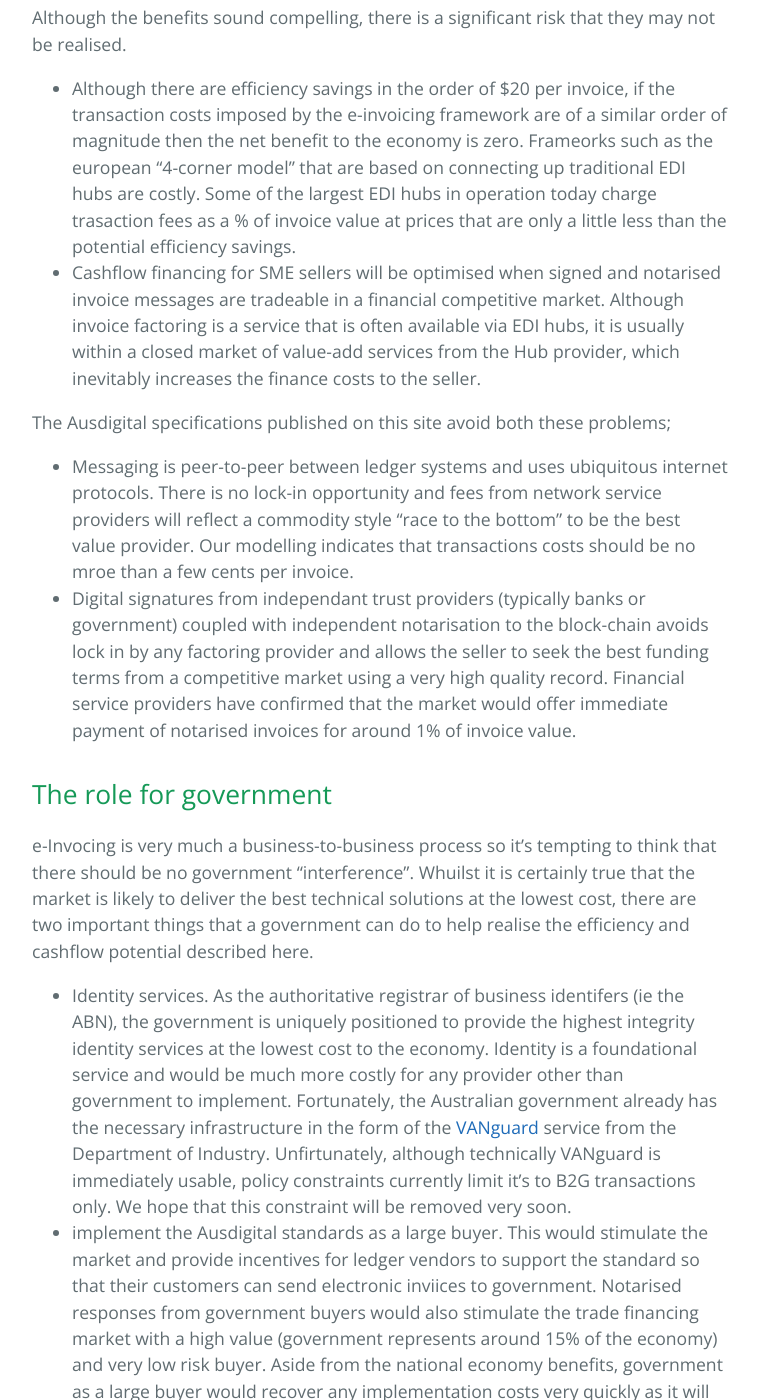
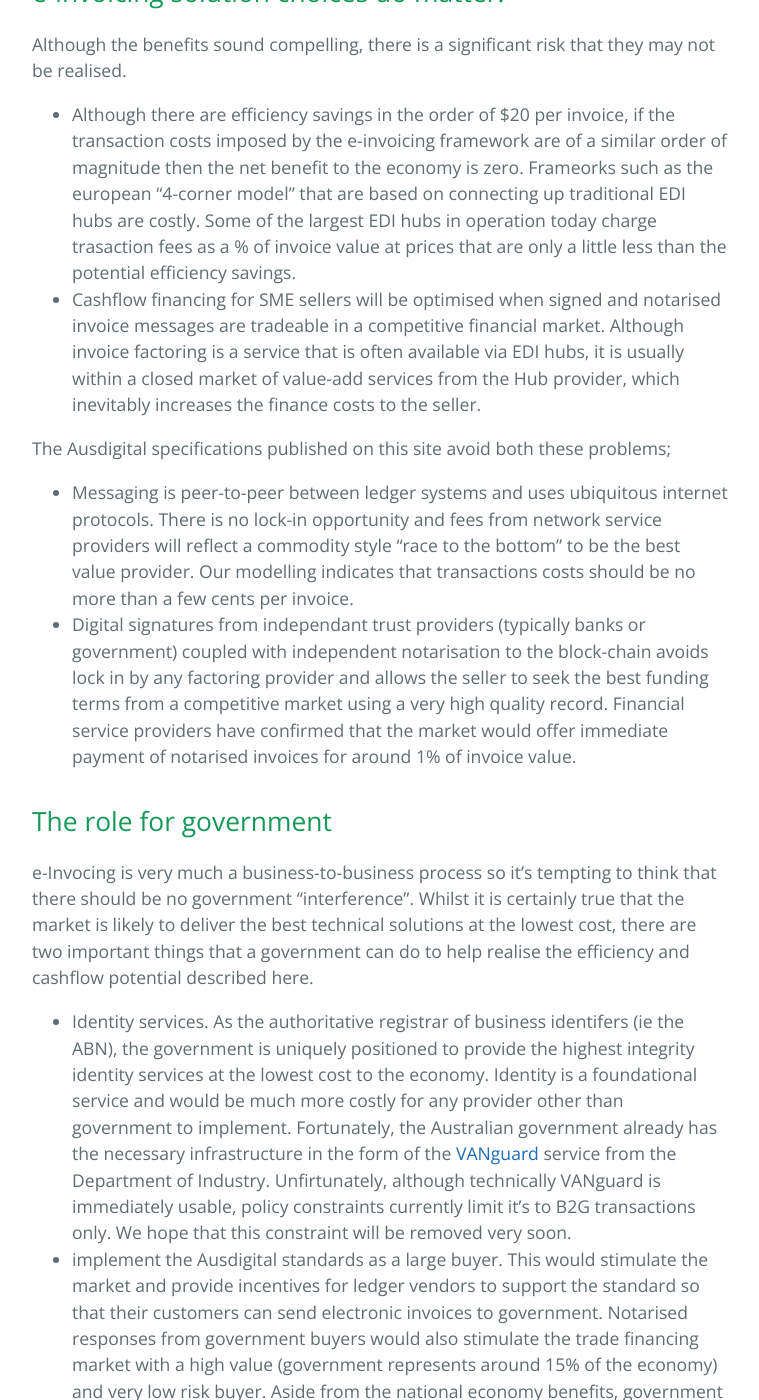
Before and after one commit to ausdigital/ausdigital.github.io, a Jekyll site: the page built from pages/business-case.md, in a window 1280 px wide and 1400 px high, scrolled down 2558 px. Shown: the whole window, without its empty margins (328-1087 px from the left). Built offline with Jekyll 4.4.1, drawn with Linux system fonts in a browser that asks for light colours; some of the changed text lies outside the part shown.

Commit message:
fix a few typos

```diff
--- a/pages/business-case.md
+++ b/pages/business-case.md
@@ -20,6 +20,7 @@
 ## e-Invoicing and efficiency
 
 e-Invoicing efficiency gains are mostly derived from accounts payable (AP) automation;
+
 * Straight-through-processing for the invoice recipient means there is no manual re-keying.
 * Straight through processing of strucutured invoice data is also less error prone than bulk scanning & OCR processes.
 * Automated reconciliation against orders and goods reciepts allows for automated internal AP workflows.
@@ -40,26 +41,26 @@
 * Invoice response documents (eg "I got your invoice number 1234 and have approved it for payment in 60 days") must also be digitally signed by the buyer using a trusted identity provider.
 * Both the invoice and response messages must be notarised by an independent third party so that the conversation is on a permanent and non-repudiable record.
 
-The signed and notarised invocing conversation is effectively a financial grade tradeable instrument and allows lenders to make a risk assessment based on the likelihood that the buyer will pay.  The user experience for the SME seller can be that payment from trade financers can be made immediately after receiving a signed invoice response - irrespective of the actual buyer payment terms.
+The signed and notarised invocing conversation is effectively a financial grade tradeable instrument and allows lenders to make a risk assessment based on the likelihood that the buyer will pay rather than seeking peronsal equity collateral from the seller.  The user experience for the SME seller can be that payment from trade financers can be made immediately after receiving a signed invoice response - irrespective of the actual buyer payment terms.
 
 ## e-invoicing solution choices do matter!
 
 Although the benefits sound compelling, there is a significant risk that they may not be realised.
 
 * Although there are efficiency savings in the order of $20 per invoice, if the transaction costs imposed by the e-invoicing framework are of a similar order of magnitude then the net benefit to the economy is zero. Frameorks such as the european "4-corner model" that are based on connecting up traditional EDI hubs are costly.  Some of the largest EDI hubs in operation today charge trasaction fees as a % of invoice value at prices that are only a little less than the potential efficiency savings.
-* Cashflow financing for SME sellers will be optimised when signed and notarised invoice messages are tradeable in a financial competitive market. Although invoice factoring is a service that is often available via EDI hubs, it is usually within a closed market of value-add services from the Hub provider, which inevitably increases the finance costs to the seller.
+* Cashflow financing for SME sellers will be optimised when signed and notarised invoice messages are tradeable in a competitive financial market. Although invoice factoring is a service that is often available via EDI hubs, it is usually within a closed market of value-add services from the Hub provider, which inevitably increases the finance costs to the seller.
 
 The Ausdigital specifications published on this site avoid both these problems;
 
-* Messaging is peer-to-peer between ledger systems and uses ubiquitous internet protocols.  There is no lock-in opportunity and fees from network service providers will reflect a commodity style "race to the bottom" to be the best value provider.  Our modelling indicates that transactions costs should be no mroe than a few cents per invoice.
+* Messaging is peer-to-peer between ledger systems and uses ubiquitous internet protocols.  There is no lock-in opportunity and fees from network service providers will reflect a commodity style "race to the bottom" to be the best value provider.  Our modelling indicates that transactions costs should be no more than a few cents per invoice.
 * Digital signatures from independant trust providers (typically banks or government) coupled with independent notarisation to the block-chain avoids lock in by any factoring provider and allows the seller to seek the best funding terms from a competitive market using a very high quality record. Financial service providers have confirmed that the market would offer immediate payment of notarised invoices for around 1% of invoice value.
 
 ## The role for government
 
-e-Invocing is very much a business-to-business process so it's tempting to think that there should be no government "interference".  Whuilst it is certainly true that the market is likely to deliver the best technical solutions at the lowest cost, there are two important things that a government can do to help realise the efficiency and cashflow potential described here.
+e-Invocing is very much a business-to-business process so it's tempting to think that there should be no government "interference".  Whilst it is certainly true that the market is likely to deliver the best technical solutions at the lowest cost, there are two important things that a government can do to help realise the efficiency and cashflow potential described here.
 
 * Identity services.  As the authoritative registrar of business identifers (ie the ABN), the government is uniquely positioned to provide the highest integrity identity services at the lowest cost to the economy.  Identity is a foundational service and would be much more costly for any provider other than government to implement. Fortunately, the Australian government already has the necessary infrastructure in the form of the [VANguard](http://www.vanguard.business.gov.au/Pages/default.aspx) service from the Department of Industry.  Unfirtunately, although technically VANguard is immediately usable, policy constraints currently limit it's to B2G transactions only.  We hope that this constraint will be removed very soon.
-* implement the Ausdigital standards as a large buyer.  This would stimulate the market and provide incentives for ledger vendors to support the standard so that their customers can send electronic inviices to government.  Notarised responses from government buyers would also stimulate the trade financing market with a high value (government represents around 15% of the economy) and very low risk buyer. Aside from the national economy benefits, government as a large buyer would recover any implementation costs very quickly as it will enjoy the same AP automation benefits that any commercial buyer would experience.
+* implement the Ausdigital standards as a large buyer.  This would stimulate the market and provide incentives for ledger vendors to support the standard so that their customers can send electronic invoices to government.  Notarised responses from government buyers would also stimulate the trade financing market with a high value (government represents around 15% of the economy) and very low risk buyer. Aside from the national economy benefits, government as a large buyer would recover any implementation costs very quickly as it will enjoy the same AP automation benefits that any commercial buyer would experience.
 
 There should be no need for any government mandate of any e-invoicing framework.  Just leadership by example.
 
```
Also changed, not shown: other parts of pages/business-case.md (+2 -2 lines).
